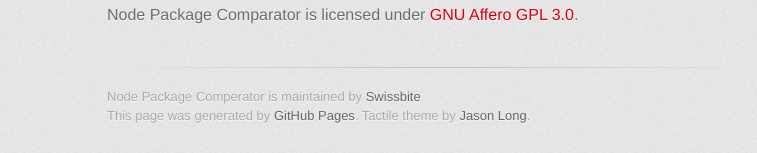
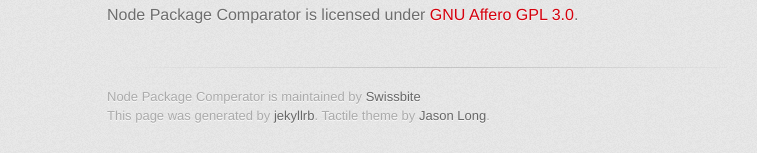
Before and after one commit to Swissbite/node-package-comparator, a Jekyll site: the page built from index.md, in a window 1280 px wide. Shown: the part 925-1078 px from the top of the page, without its empty margins (223-980 px from the left). Built offline with Jekyll 4.4.1, drawn with Linux system fonts in a browser that asks for light colours; some web fonts are replaced.

Commit message:
update footer

```diff
--- a/_layouts/base.html
+++ b/_layouts/base.html
@@ -38,10 +38,8 @@
 
         <footer>
           Node Package Comperator is maintained by <a href="https://github.com/Swissbite">Swissbite</a><br>
-          This page was generated by <a href="http://pages.github.com">GitHub Pages</a>. Tactile theme by <a href="https://twitter.com/jasonlong">Jason Long</a>.
+          This page was generated by <a href="http://jekyllrb.com/">jekyllrb</a>. Tactile theme by <a href="https://twitter.com/jasonlong">Jason Long</a>.
         </footer>
-
-
       </div>
     </div>
   </body>
```
